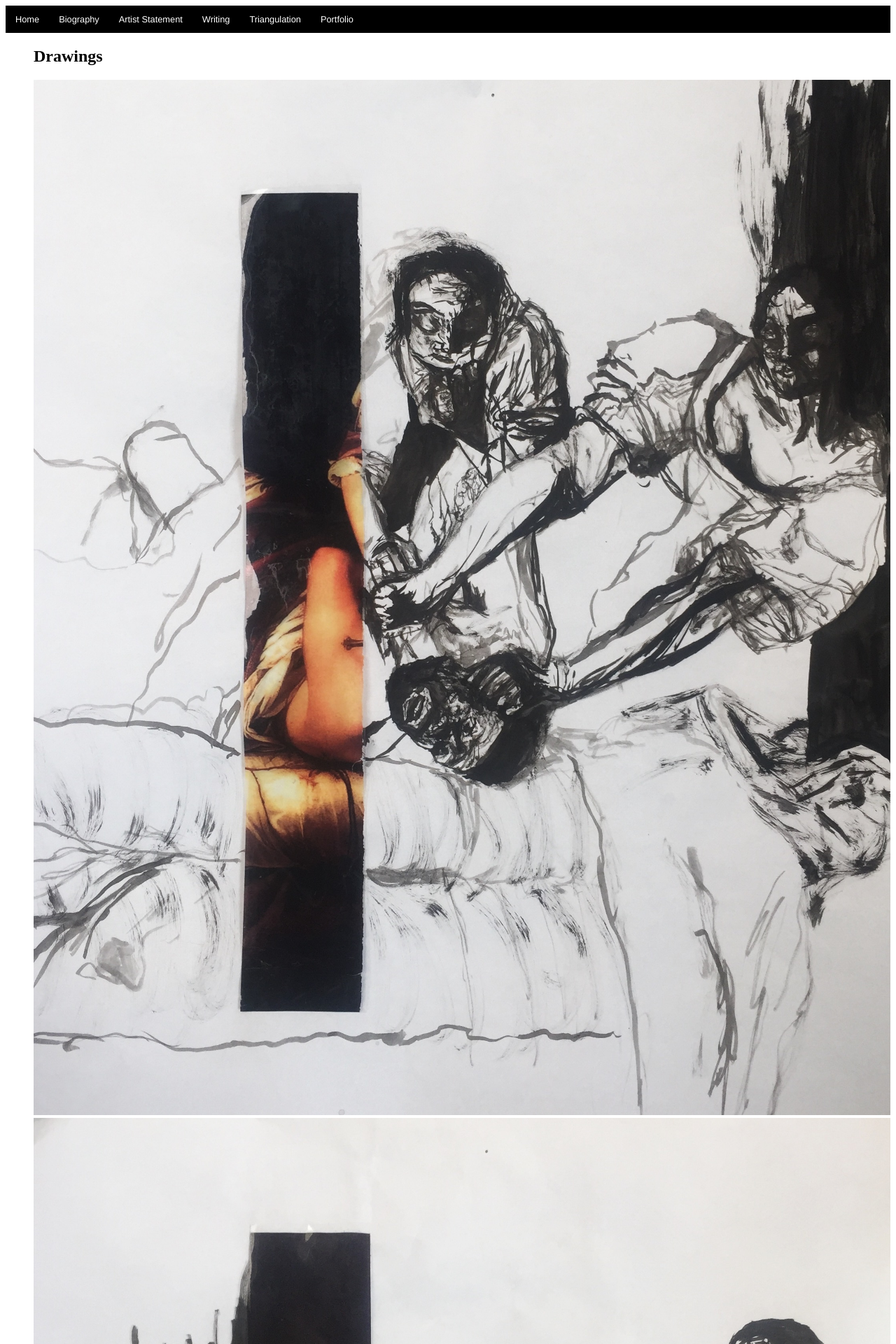
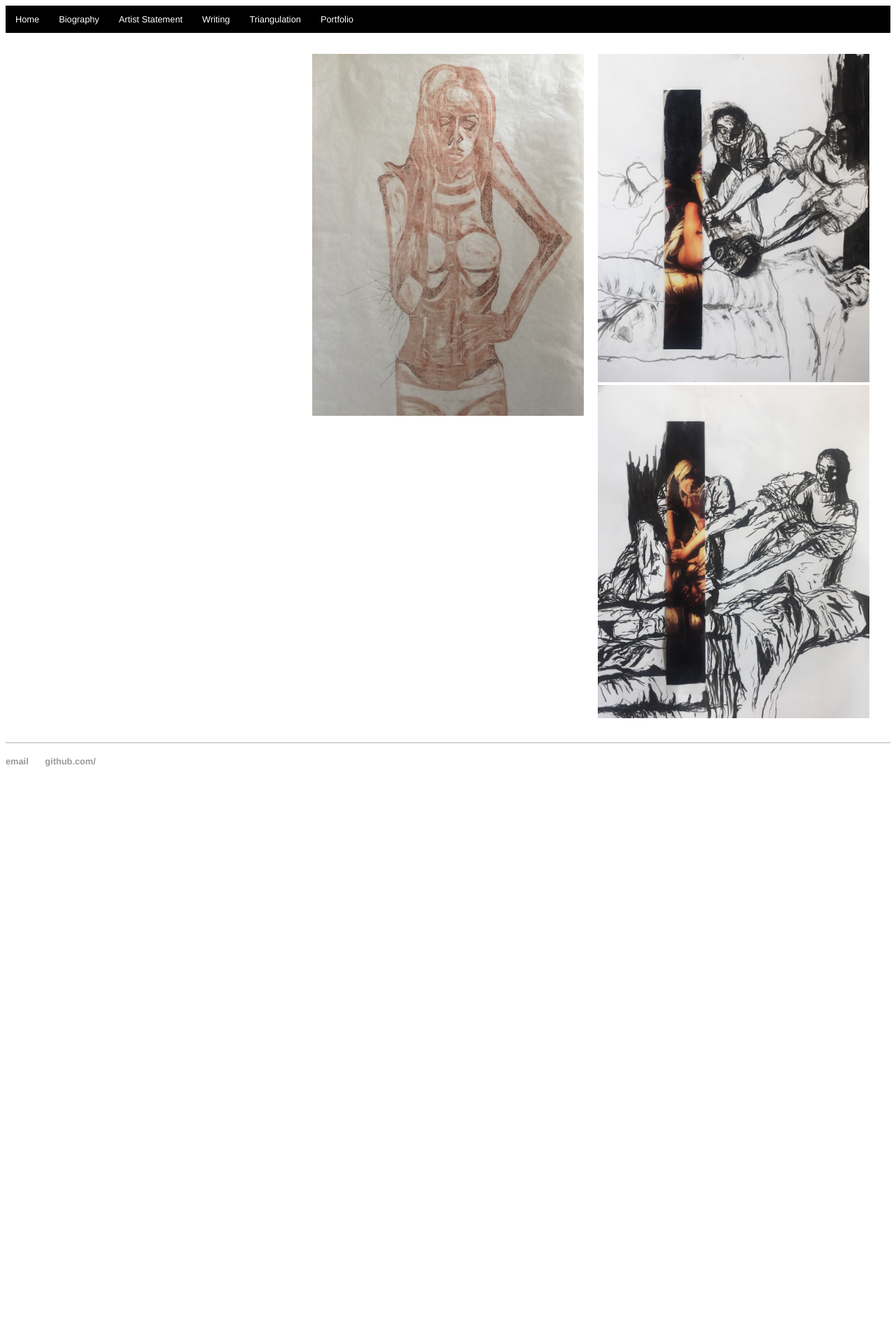
Before and after one commit to nikaroxanne/nikaroxanne.github.io, a Jekyll site: the page built from _drawings/index.html, in a window 1280 px wide. Shown: the top 1920 px of the page at 70% size. Built offline with Jekyll 4.4.1, drawn with Linux system fonts in a browser that asks for light colours; after the commit the page ends 1095 px from its top, so only the background shows below that.

Commit message:
added responsive grid layout to drawing portfolio

```diff
--- a/_drawings/index.html
+++ b/_drawings/index.html
@@ -25,15 +25,40 @@
    file: artificial.JPG
    alt: artificial
 ---
-<ul class = "drawings">
+<div class = "gallery">
+	<div class = "row">
+		<div class = "col-m-4 col-4">
 			{% for drawing in site.drawings %}
-		<h2> {{drawing.title}} </h2>
 				{% for image in site.static_files %}
-			{% if image.path contains 'images/drawings' %}
+					{% if image.path contains 'images/drawings/maps' %}
 						<a href="{{site.url}}/{{image.path}}" class="image">
 							<img src="{{site.url}}/{{image.path}}" alt = "{{drawing.alt}}">
 						</a>
 					{% endif %}
 				{% endfor %}
 			{% endfor %}
-</ul>
+		</div>
+		<div class = "col-m-4 col-4">
+			{% for drawing in site.drawings %}
+				{% for image in site.static_files %}
+					{% if image.path contains 'images/drawings/algo' %}
+						<a href="{{site.url}}/{{image.path}}" class="image">
+							<img src="{{site.url}}/{{image.path}}" alt = "{{drawing.alt}}">
+						</a>
+					{% endif %}
+				{% endfor %}
+			{% endfor %}
+		</div>
+		<div class = "col-m-4 col-4">
+			{% for drawing in site.drawings %}
+				{% for image in site.static_files %}
+					{% if image.path contains 'images/drawings/history' %}
+						<a href="{{site.url}}/{{image.path}}" class="image">
+							<img src="{{site.url}}/{{image.path}}" alt = "{{drawing.alt}}">
+						</a>
+					{% endif %}
+				{% endfor %}
+			{% endfor %}
+		</div>
+	</div>
+</div>
--- a/css/main.css
+++ b/css/main.css
@@ -4,6 +4,18 @@
 
 body, html {
 	height: 100%;
+}
+
+.gallery {
+	width: 100%;
+	height: auto;
+	padding: 20px;
+	display: block;
+}
+
+.col img {
+	margin-top: 12px;
+	width: 100%;
 }
 
 .row::after {
@@ -15,7 +27,10 @@
 /*for mobile*/
 
 [class*="col-"] {
-	width: 100%;
+	float: left;
+	width: 25%;
+	display: block;
+	padding: 10px;
 }
 
 @media only screen and (min-width: 600px) {
@@ -185,4 +200,5 @@
 img {
 	max-width: 100%;
 	height: auto;
+	display: inline-block;
 }
```
Also changed, not shown: assets/images/drawings/algo/scaleToSize.jpg (added), assets/images/drawings/history/gentileschi1.jpg (renamed from assets/images/drawings/gentileschi1.jpg), assets/images/drawings/history/gentileschi2.jpg (renamed from assets/images/drawings/gentileschi2.jpg), assets/images/drawings/map4.jpg (deleted), assets/images/drawings/mapping1.jpg (deleted), 15 other files. Lines whose indentation alone changed are shown as unchanged.
